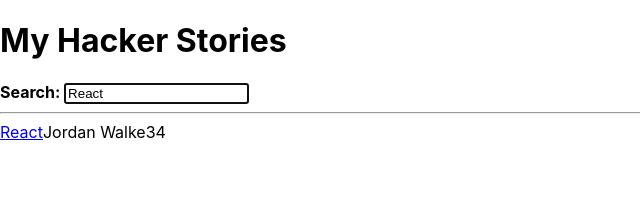
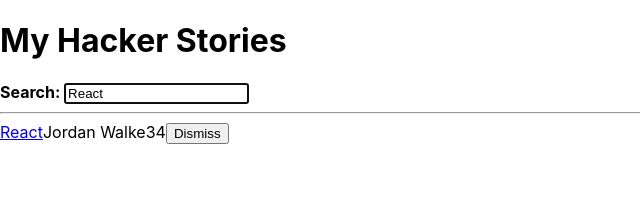
Before and after one commit to doher/the-road-to-learn-react, a React (Create React App) app: page / in a window 1280 px wide. Shown: the top 212 px of the page, without its empty margins (0-640 px from the left). Built offline with nearby package versions, Linux system fonts and the light colour scheme.

Commit message:
feat: Inline Handlers

```diff
--- a/src/App.js
+++ b/src/App.js
@@ -1,27 +1,26 @@
-import React, { useState, useEffect } from 'react';
+import React, { useState } from 'react';
 
 import InputWithLabel from './components/input-with-label';
 import List from './components/list';
 
-import stories from './data/stories';
-
-const useSemiPersistentState = (key, initialState) => {
-  const [value, setValue] = useState(
-    localStorage.getItem(key) || initialState
-  );
-
-  useEffect(() => {
-    localStorage.setItem(key, value);
-  }, [value, key]);
-
-  return [value, setValue];
-}
+import useSemiPersistentState from './hooks/use-semi-persistent-state';
+import initialStories from './data/stories';
 
 const App = () => {
   const [searchTerm, setSearchTerm] = useSemiPersistentState(
     'search',
     'React'
   );
+
+  const [stories, setStories] = useState(initialStories);
+
+  const handleRemoveStory = (item) => {
+    const newStories = stories.filter((story) => (
+      item.objectID !== story.objectID
+    ));
+
+    setStories(newStories);
+  };
 
   const handleSearch = (event) => {
     setSearchTerm(event.target.value);
@@ -46,7 +45,10 @@
 
       <hr />
 
-      <List list={searchedStories} />
+      <List
+        list={searchedStories}
+        onRemoveItem={handleRemoveStory}
+      />
     </div>
   );
 };
--- a/src/components/list/item/item.js
+++ b/src/components/list/item/item.js
@@ -1,6 +1,16 @@
 import React from 'react';
 
-const Item = ({ url, title, author, num_comments, points }) => (
+const Item = ({
+  item,
+  onRemoveItem,
+}) => {
+  const { url,
+    title,
+    author,
+    num_comments,
+    points } = item;
+
+  return (
     <div>
       <span>
         <a href={url}>{title}</a>
@@ -8,7 +18,13 @@
       <span>{author}</span>
       <span>{num_comments}</span>
       <span>{points}</span>
+      <span>
+        <button type="button" onClick={() => onRemoveItem(item)}>
+          Dismiss
+        </button>
+      </span>
     </div>
   );
+};
 
 export default Item;
--- a/src/components/list/list.js
+++ b/src/components/list/list.js
@@ -2,8 +2,14 @@
 
 import Item from './item';
 
-const List = ({ list }) => (
-  list.map(({ objectID, ...item }) => <Item key={objectID} {...item} />)
+const List = ({ list, onRemoveItem }) => (
+  list.map((item) => (
+    <Item
+      key={item.objectID}
+      item={item}
+      onRemoveItem={onRemoveItem}
+    />
+  ))
 );
 
 export default List;
--- /dev/null
+++ b/src/hooks/use-semi-persistent-state.js
@@ -0,0 +1,15 @@
+import { useEffect, useState } from 'react';
+
+const useSemiPersistentState = (key, initialState) => {
+  const [value, setValue] = useState(
+    localStorage.getItem(key) || initialState
+  );
+
+  useEffect(() => {
+    localStorage.setItem(key, value);
+  }, [value, key]);
+
+  return [value, setValue];
+}
+
+export default useSemiPersistentState;
```
Lines whose indentation alone changed are shown as unchanged.
